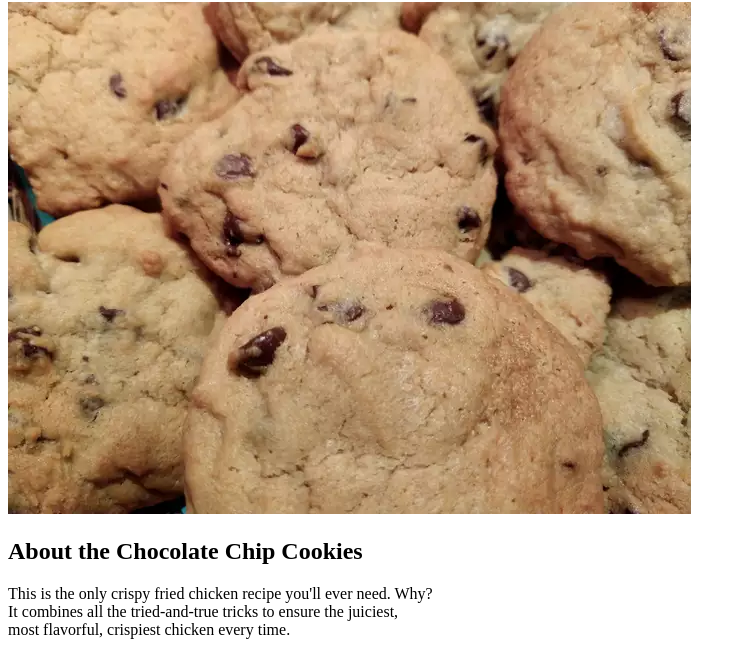
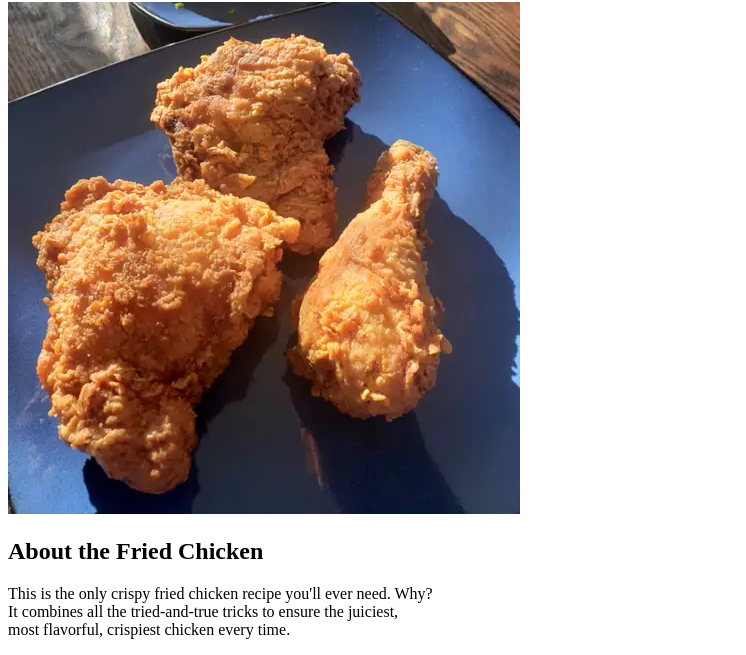
Before and after one commit to DMG1k/odin-recipes, a plain HTML site: page recipes/fried_chicken.html in a window 1280 px wide. Shown: the part 136-791 px from the top of the page, without its empty margins (0-746 px from the left). Drawn offline with Linux system fonts and the light colour scheme.

Commit message:
corrected spelling errors

```diff
--- a/recipes/fried_chicken.html
+++ b/recipes/fried_chicken.html
@@ -9,9 +9,9 @@
 <body>
     <h1><strong><a href="../index.html">Odin Recipes</a></strong></h1>
     <h1>Fried Chicken</h1>
-    <img src="./recipe-images/cookie.jpg">
+    <img src="./recipe-images/fried_chicken.webp">
 
-    <h2>About the Chocolate Chip Cookies</h2>
+    <h2>About the Fried Chicken</h2>
     <p>
         This is the only crispy fried chicken recipe you'll ever need. Why?
         <br>It combines all the tried-and-true tricks to ensure the juiciest,
@@ -46,7 +46,6 @@
             <li>Drain the fried chicken on paper towels. Depending on how much chicken you have, you may
                 <br>have to fry in a few shifts. Keep the finished chicken in a slightly warm oven while preparing
                 <br>the rest.</li>
-            <li></li>
         </ol>
 
 </body>
```
